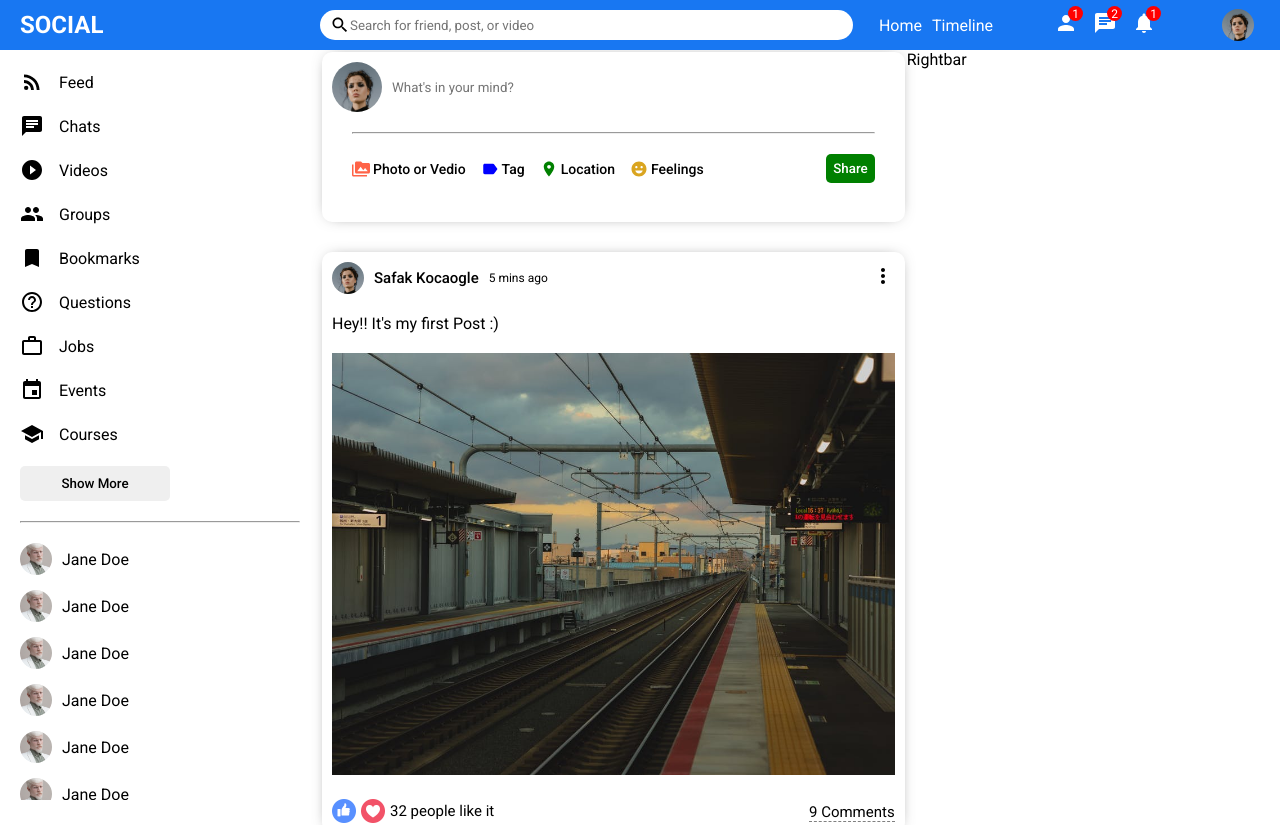
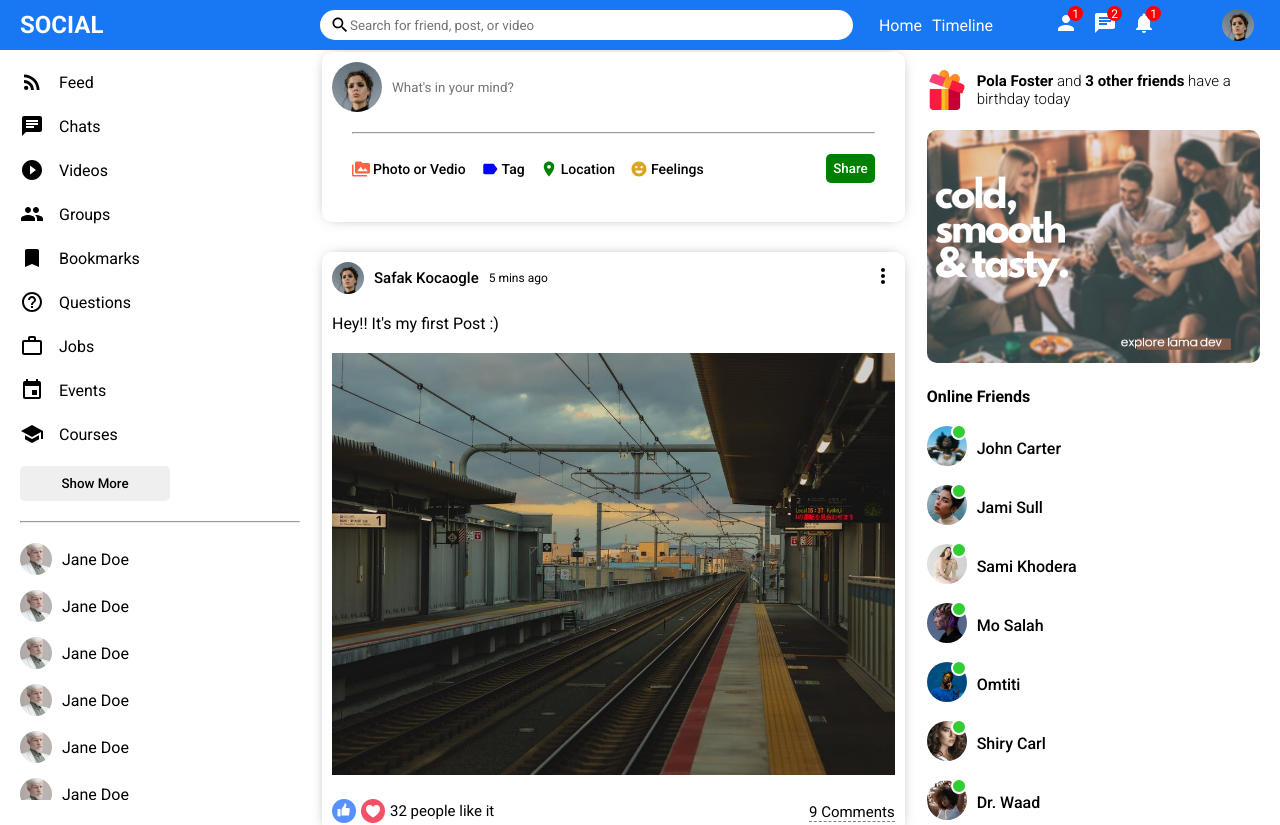
Before and after one commit to rushdy87/social-react, a React (Create React App) app: page / in a window 1280 px wide. Shown: the top 825 px of the page. Built offline with nearby package versions, Linux system fonts and the light colour scheme.

Commit message:
Rightbar Component

```diff
--- a/src/components/rightbar/Rightbar.css
+++ b/src/components/rightbar/Rightbar.css
@@ -1,3 +1,72 @@
 .rightbar {
   flex: 3.5;
 }
+
+.rightbar-wrapper {
+  padding: 20px;
+}
+
+.birthday-container {
+  display: flex;
+  align-items: center;
+}
+
+.birthday-image {
+  width: 40px;
+  height: 40px;
+  margin-right: 10px;
+}
+
+.birthday-text {
+  font-weight: 300;
+  font-size: 15px;
+}
+
+.rightbar-ad {
+  width: 100%;
+  border-radius: 10px;
+  margin: 20px 0;
+}
+
+.rightbar-title {
+  margin-bottom: 20px;
+}
+
+.rightbar-friend-list {
+  padding: 0;
+  margin: 0;
+  list-style: none;
+}
+
+.rightbar-friend {
+  display: flex;
+  align-items: center;
+  margin-bottom: 15px;
+}
+
+.rightbar-profile-image-container {
+  margin-right: 10px;
+  position: relative;
+}
+
+.rightbar-profile-image {
+  width: 40px;
+  height: 40px;
+  border-radius: 50%;
+  object-fit: cover;
+}
+
+.rightbar-online {
+  width: 12px;
+  height: 12px;
+  border-radius: 50%;
+  background-color: limegreen;
+  position: absolute;
+  top: -2px;
+  right: 0;
+  border: 2px solid white;
+}
+
+.rightbar-username {
+  font-weight: 500;
+}
--- a/src/components/rightbar/Rightbar.jsx
+++ b/src/components/rightbar/Rightbar.jsx
@@ -1,7 +1,110 @@
 import './Rightbar.css';
 
 const Rightbar = () => {
-  return <div className="rightbar">Rightbar</div>;
+  return (
+    <div className="rightbar">
+      <div className="rightbar-wrapper">
+        <div className="birthday-container">
+          <img src="/assets/gift.png" alt="" className="birthday-image" />
+          <span className="birthday-text">
+            <b>Pola Foster</b> and <b>3 other friends</b> have a birthday today
+          </span>
+        </div>
+        <img src="/assets/ad.png" alt="" className="rightbar-ad" />
+        <h4 className="rightbar-title">Online Friends</h4>
+        <ul className="rightbar-friend-list">
+          <li className="rightbar-friend">
+            <div className="rightbar-profile-image-container">
+              <img
+                src="/assets/person/3.jpeg"
+                alt=""
+                className="rightbar-profile-image"
+              />
+              <span className="rightbar-online"></span>
+            </div>
+            <span className="rightbar-username">John Carter</span>
+          </li>
+          <li className="rightbar-friend">
+            <div className="rightbar-profile-image-container">
+              <img
+                src="/assets/person/4.jpeg"
+                alt=""
+                className="rightbar-profile-image"
+              />
+              <span className="rightbar-online"></span>
+            </div>
+            <span className="rightbar-username">Jami Sull</span>
+          </li>
+          <li className="rightbar-friend">
+            <div className="rightbar-profile-image-container">
+              <img
+                src="/assets/person/5.jpeg"
+                alt=""
+                className="rightbar-profile-image"
+              />
+              <span className="rightbar-online"></span>
+            </div>
+            <span className="rightbar-username">Sami Khodera</span>
+          </li>
+          <li className="rightbar-friend">
+            <div className="rightbar-profile-image-container">
+              <img
+                src="/assets/person/6.jpeg"
+                alt=""
+                className="rightbar-profile-image"
+              />
+              <span className="rightbar-online"></span>
+            </div>
+            <span className="rightbar-username">Mo Salah</span>
+          </li>
+          <li className="rightbar-friend">
+            <div className="rightbar-profile-image-container">
+              <img
+                src="/assets/person/7.jpeg"
+                alt=""
+                className="rightbar-profile-image"
+              />
+              <span className="rightbar-online"></span>
+            </div>
+            <span className="rightbar-username">Omtiti</span>
+          </li>
+          <li className="rightbar-friend">
+            <div className="rightbar-profile-image-container">
+              <img
+                src="/assets/person/8.jpeg"
+                alt=""
+                className="rightbar-profile-image"
+              />
+              <span className="rightbar-online"></span>
+            </div>
+            <span className="rightbar-username">Shiry Carl</span>
+          </li>
+          <li className="rightbar-friend">
+            <div className="rightbar-profile-image-container">
+              <img
+                src="/assets/person/9.jpeg"
+                alt=""
+                className="rightbar-profile-image"
+              />
+              <span className="rightbar-online"></span>
+            </div>
+            <span className="rightbar-username">Dr. Waad</span>
+          </li>
+          <li className="rightbar-friend">
+            <div className="rightbar-profile-image-container">
+              <img
+                src="/assets/person/10.jpeg"
+                alt=""
+                className="rightbar-profile-image"
+              />
+              <span className="rightbar-online"></span>
+            </div>
+            <span className="rightbar-username">Sara Pokman</span>
+          </li>
+        </ul>
+      </div>
+    </div>
+  );
 };
 
 export default Rightbar;
```
